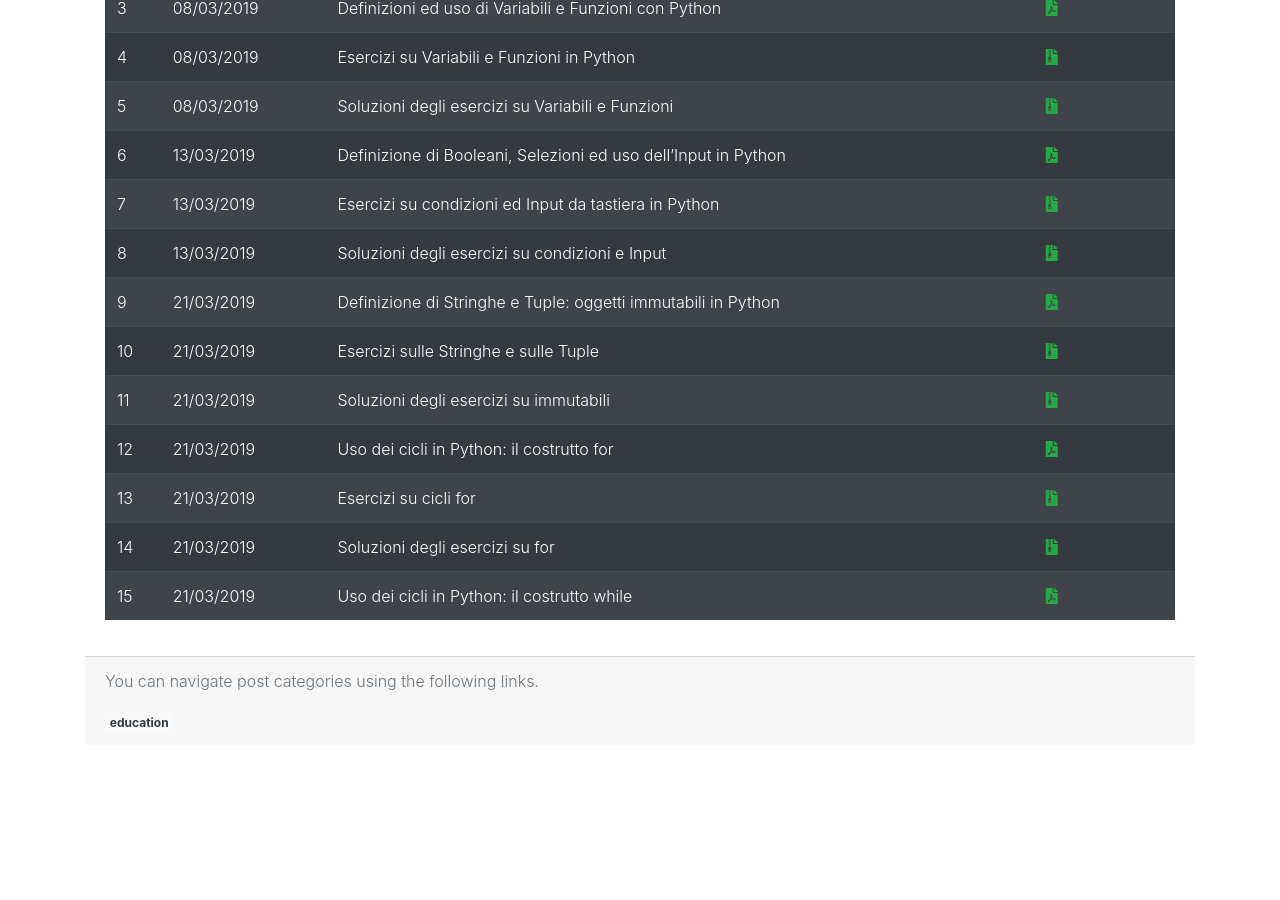
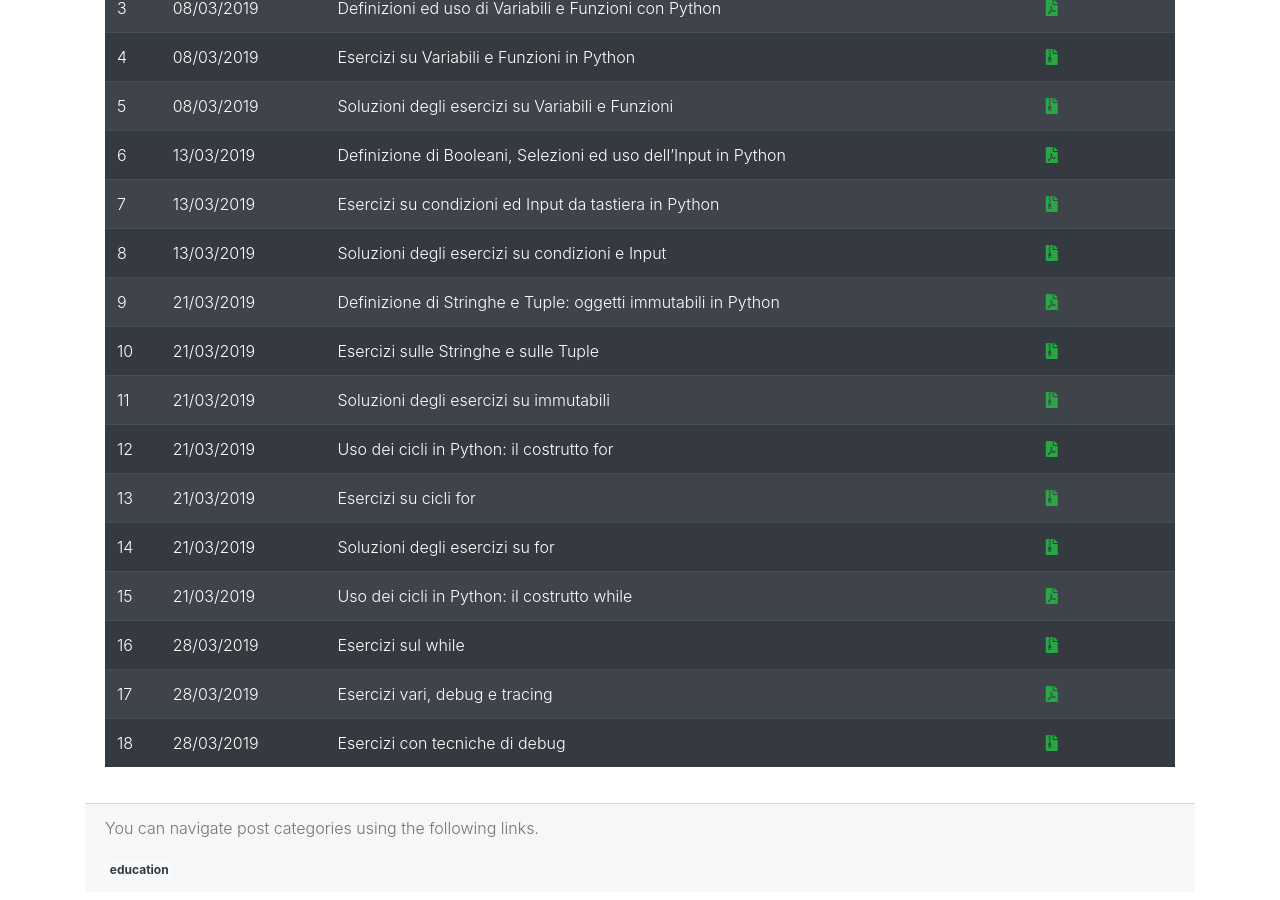
Before and after one commit to saltgz/saltgz.github.io, a Jekyll site: the page built from _posts/2019-02-20-info-mat.md, in a window 1280 px wide and 900 px high, scrolled down 820 px. Built offline with Jekyll 4.4.1, drawn with Linux system fonts in a browser that asks for light colours; nearby versions of some CDN libraries; before the commit the page ends 1573 px from its top, so only the background shows below that.

Commit message:
upload new set of slides for debug and exercises

```diff
--- a/_posts/2019-02-20-info-mat.md
+++ b/_posts/2019-02-20-info-mat.md
@@ -44,3 +44,6 @@ un utente apposito.
 | 13  | 21/03/2019 | Esercizi su cicli for                                             | [<i class="fas fa-file-archive" title="ZIP"></i>]({{ "/assets/teaching/esercizi/python/005_Esercizi.zip" | prepend: site.baseurl }}) |
 | 14  | 21/03/2019 | Soluzioni degli esercizi su for                 | [<i class="fas fa-file-archive" title="ZIP"></i>]({{ "/assets/teaching/esercizi/python/soluzioni/005_Soluzioni.zip" | prepend: site.baseurl }}) |
 | 15  | 21/03/2019 | Uso dei cicli in Python: il costrutto while                        | [<i class="fas fa-file-pdf" title="PDF"></i>]({{ "/assets/teaching/slides/python/006_While.pdf" | prepend: site.baseurl }}) |
+| 16  | 28/03/2019 | Esercizi sul while                              | [<i class="fas fa-file-archive" title="ZIP"></i>]({{ "/assets/teaching/esercizi/python/006_Esercizi.zip" | prepend: site.baseurl }}) |
+| 17  | 28/03/2019 | Esercizi vari, debug e tracing                        | [<i class="fas fa-file-pdf" title="PDF"></i>]({{ "/assets/teaching/slides/python/007_Debug.pdf" | prepend: site.baseurl }}) |
+| 18  | 28/03/2019 | Esercizi con tecniche di debug                              | [<i class="fas fa-file-archive" title="ZIP"></i>]({{ "/assets/teaching/esercizi/python/007_Esercizi.zip" | prepend: site.baseurl }}) |
```
Also changed, not shown: 2 other files.
